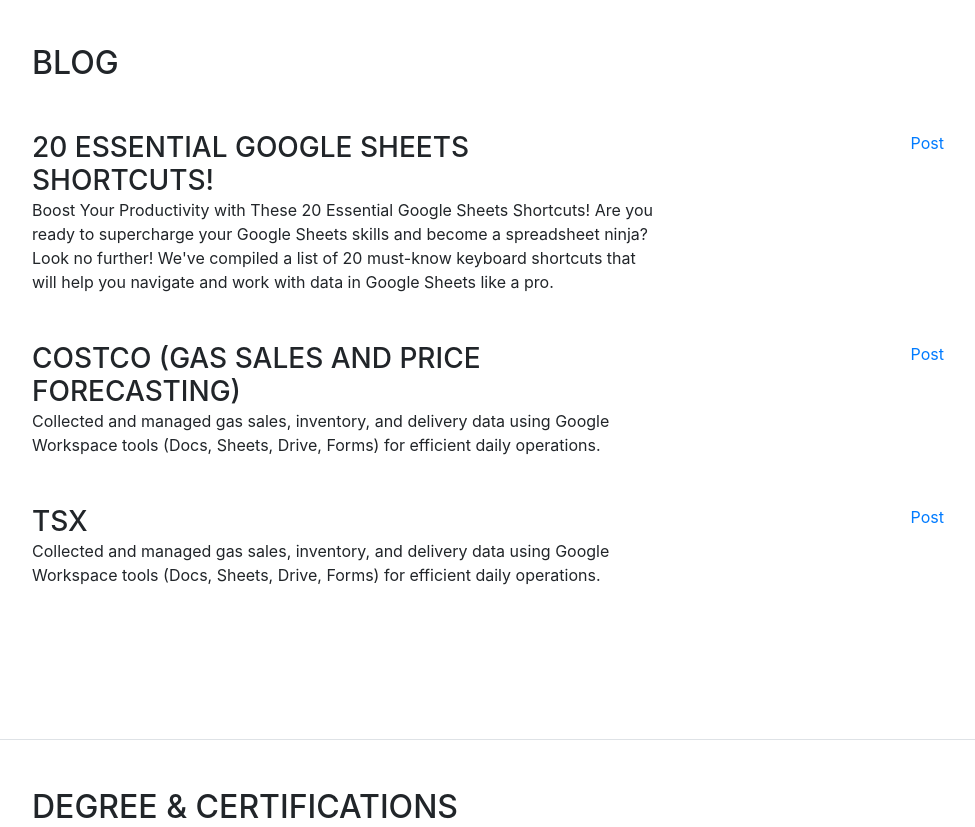
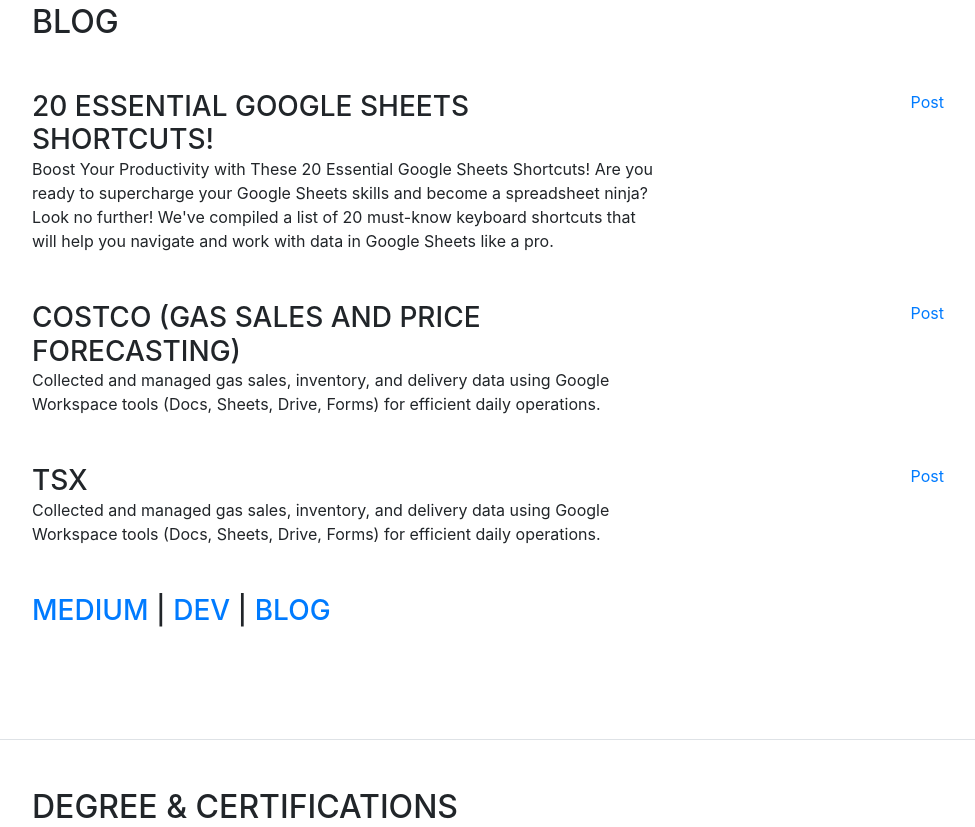
Before and after one commit to TenzinTsundue/tentsun-portfolio, a website with bundled scripts: page index.html in a window 1280 px wide. Shown: the part 3493-4320 px from the top of the page, without its empty margins (288-1263 px from the left). Built offline with nearby package versions, Linux system fonts and the light colour scheme; a web font is replaced by a local one.

Commit message:
added morel links for blog

```diff
--- a/index.html
+++ b/index.html
@@ -277,6 +277,13 @@
             </div>
           </div>
 
+          <div class="resume-item d-flex flex-column flex-md-row mb-5">
+            <div class="resume-content mr-auto">
+              <h3 class="mb-0"><a href="">Medium</a> | <a href="">DEV</a> | <a href="">BLOG</a></h3>
+            </div>
+            </div>
+          </div>
+
         </div>
       </section>
 
```
